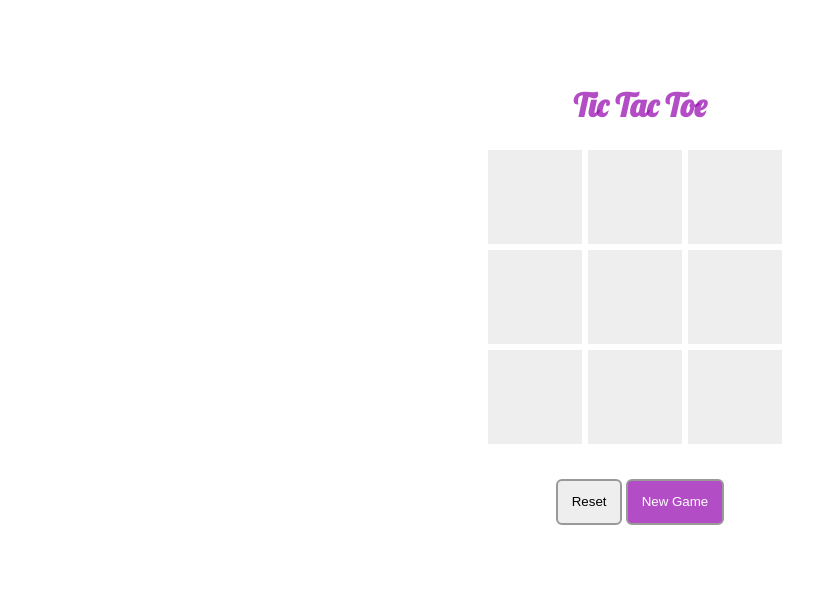
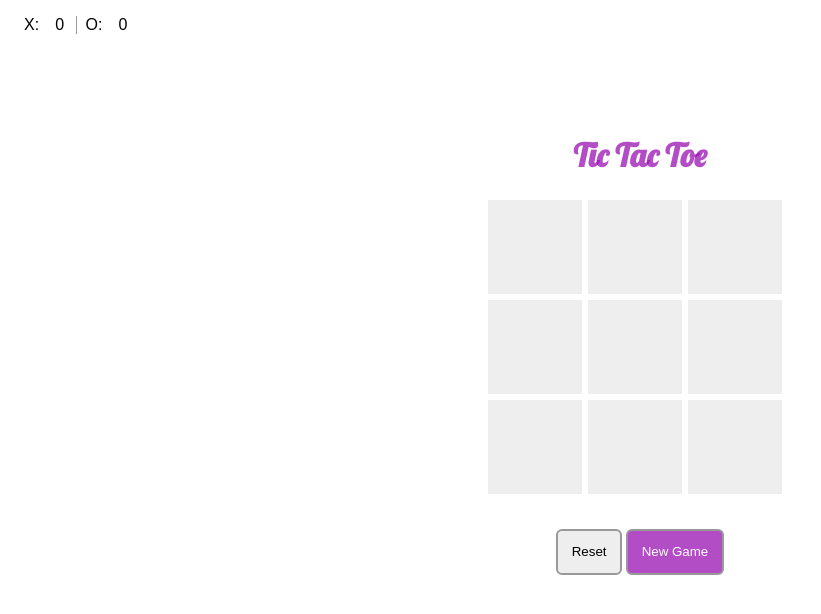
Before and after one commit to wdi-sf-july/tictactoe_js, a plain HTML site: page index.html in a window 1280 px wide. Both pictures are taken after a click on the button "Reset". Shown: the whole page, without its empty margins (0-821 px from the left). Drawn offline with Linux system fonts and the light colour scheme.

Commit message:
added tallying multiple game scores

```diff
--- a/index.html
+++ b/index.html
@@ -7,6 +7,12 @@
   <link rel="stylesheet" href="style.css">
 </head>
 <body>
+	<header>
+			<div class="tally">
+				<span class="player">X: </span><span id="x-tally">0</span>
+				<span class="player">O: </span><span id="y-tally">0</span>
+			</div>
+		</header>
 	<div class="wrapper">
 		<h1>Tic Tac Toe</h1>
 
--- a/main.js
+++ b/main.js
@@ -6,6 +6,8 @@ window.onload = function() {
 	var newGameBtn = document.getElementById('new-game-btn');
 	var winMsg = document.getElementById('win-msg');
 	var newGameMsg = document.getElementById('new-game-msg');
+	var xTally = document.querySelector('#x-tally');
+	var yTally = document.querySelector('#y-tally');
 
 	// track play
 	var turn = true;
@@ -72,6 +74,12 @@ window.onload = function() {
 		console.log(player + ' wins!');
 		displayWinningBoxes(winningCombo);
 		showMessage(player + " wins!");
+		if (player === 'X') {
+			console.log("update x");
+			xTally.innerHTML = parseInt(xTally.innerHTML) + 1;
+		} else {
+			yTally.innerHTML = parseInt(yTally.innerHTML) + 1;
+		}
 	};
 
 	// Check current plays for a winning combination
@@ -84,28 +92,44 @@ window.onload = function() {
 			player = "O";
 		}
 
-		if ((play.indexOf('1') !== -1) && (play.indexOf('2') !== -1) && (play.indexOf('3') !== -1)) {
+		if ((play.indexOf('1') !== -1)
+			&& (play.indexOf('2') !== -1)
+			&& (play.indexOf('3') !== -1)) {
 				executeWin(player, winningCombos[0])
 				return true;
-		} else if (play.indexOf('1') !== -1 && play.indexOf('4') !== -1 && play.indexOf('7') !== -1) {
+		} else if (play.indexOf('1') !== -1
+			&& play.indexOf('4') !== -1
+			&& play.indexOf('7') !== -1) {
 				executeWin(player, winningCombos[1]);
 				return true;
-		} else if (play.indexOf('1') !== -1 && play.indexOf('5') !== -1 && play.indexOf('9') !== -1) {
+		} else if (play.indexOf('1') !== -1
+			&& play.indexOf('5') !== -1
+			&& play.indexOf('9') !== -1) {
 				executeWin(player, winningCombos[2]);
 				return true;
-		} else if (play.indexOf('4') !== -1 && play.indexOf('5') !== -1 && play.indexOf('6') !== -1) {
+		} else if (play.indexOf('4') !== -1
+			&& play.indexOf('5') !== -1
+			&& play.indexOf('6') !== -1) {
 				executeWin(player, winningCombos[3]);
 				return true;
-		} else if (play.indexOf('3') !== -1 && play.indexOf('6') !== -1 && play.indexOf('9') !== -1) {
+		} else if (play.indexOf('3') !== -1
+			&& play.indexOf('6') !== -1
+			&& play.indexOf('9') !== -1) {
 				executeWin(player, winningCombos[4]);
 				return true;
-		} else if (play.indexOf('3') !== -1 && play.indexOf('5') !== -1 && play.indexOf('7') !== -1) {
+		} else if (play.indexOf('3') !== -1
+			&& play.indexOf('5') !== -1
+			&& play.indexOf('7') !== -1) {
 				executeWin(player, winningCombos[5]);
 				return true;
-		} else if (play.indexOf('7') !== -1 && play.indexOf('8') !== -1 && play.indexOf('9') !== -1) {
+		} else if (play.indexOf('7') !== -1
+			&& play.indexOf('8') !== -1
+			&& play.indexOf('9') !== -1) {
 				executeWin(player, winningCombos[6]);
 				return true;
-		} else if (play.indexOf('2') !== -1 && play.indexOf('5') !== -1 && play.indexOf('8') !== -1) {
+		} else if (play.indexOf('2') !== -1
+			&& play.indexOf('5') !== -1
+			&& play.indexOf('8') !== -1) {
 				executeWin(player, winningCombos[7]);
 				return true;
 		} else {
@@ -141,7 +165,11 @@ window.onload = function() {
 	}
 
 	// Game reset; used addEventListener to limit to one line
-	resetBtn.addEventListener('click', clearGame);
+	resetBtn.onclick = function() {
+		clearGame();
+		xTally.innerHTML = '0';
+		yTally.innerHTML = '0';
+	};
 
 	// New Game
 	// same as reset, but show the new game message
--- a/style.css
+++ b/style.css
@@ -152,6 +152,23 @@ h1 {
 	display: none;
 }
 
+header {
+	margin: 0;
+	padding: 1em;
+
+}
+header span {
+	display: inline-block;
+	margin-right: .5em;
+	padding-left: .5em;
+}
+.player {
+	border-left: 1px solid #999;
+}
+.player:first-child {
+	border-left: none;
+}
+
 /*
 	Animations
 */
```
Lines whose indentation alone changed are shown as unchanged.
